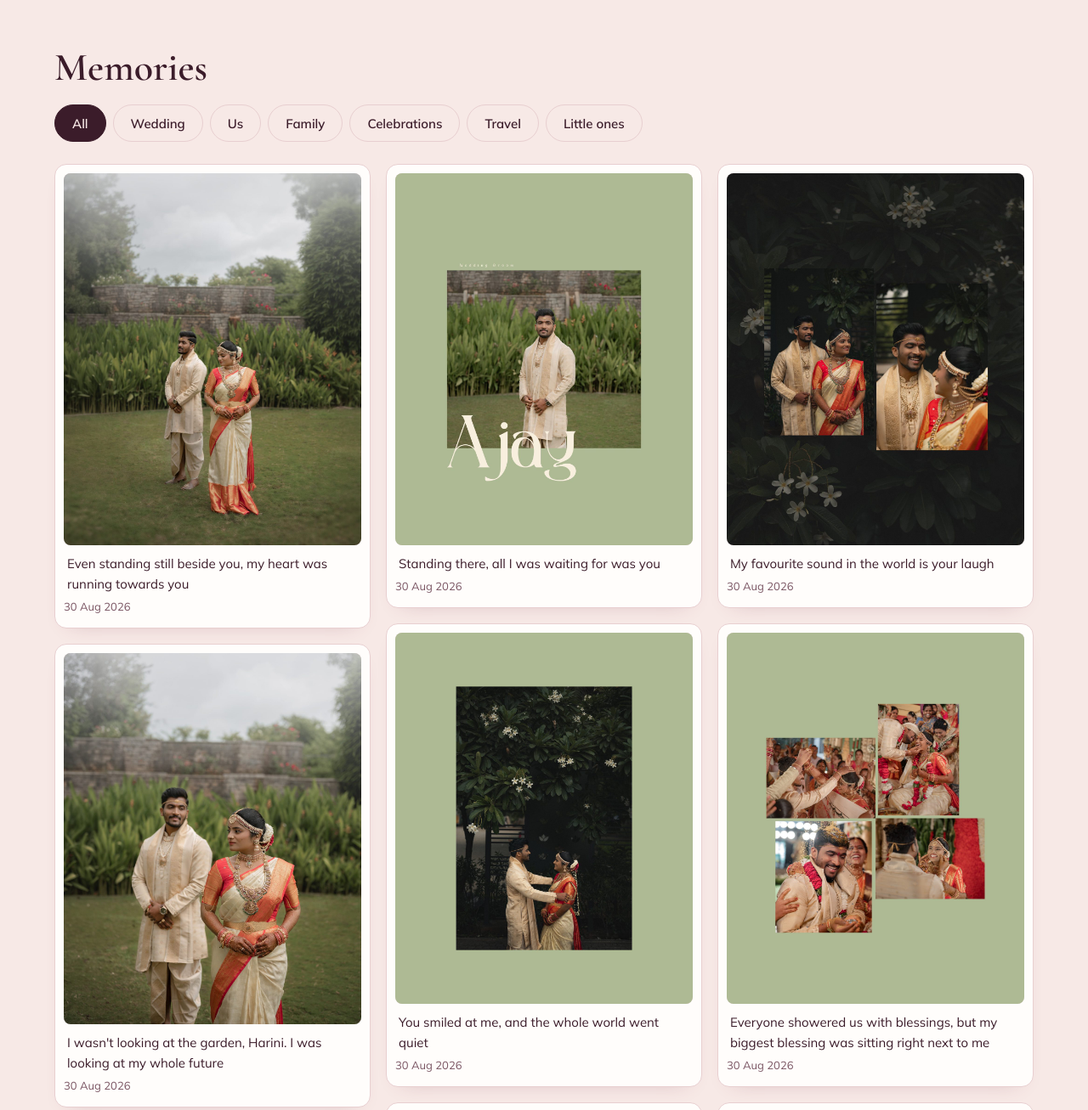
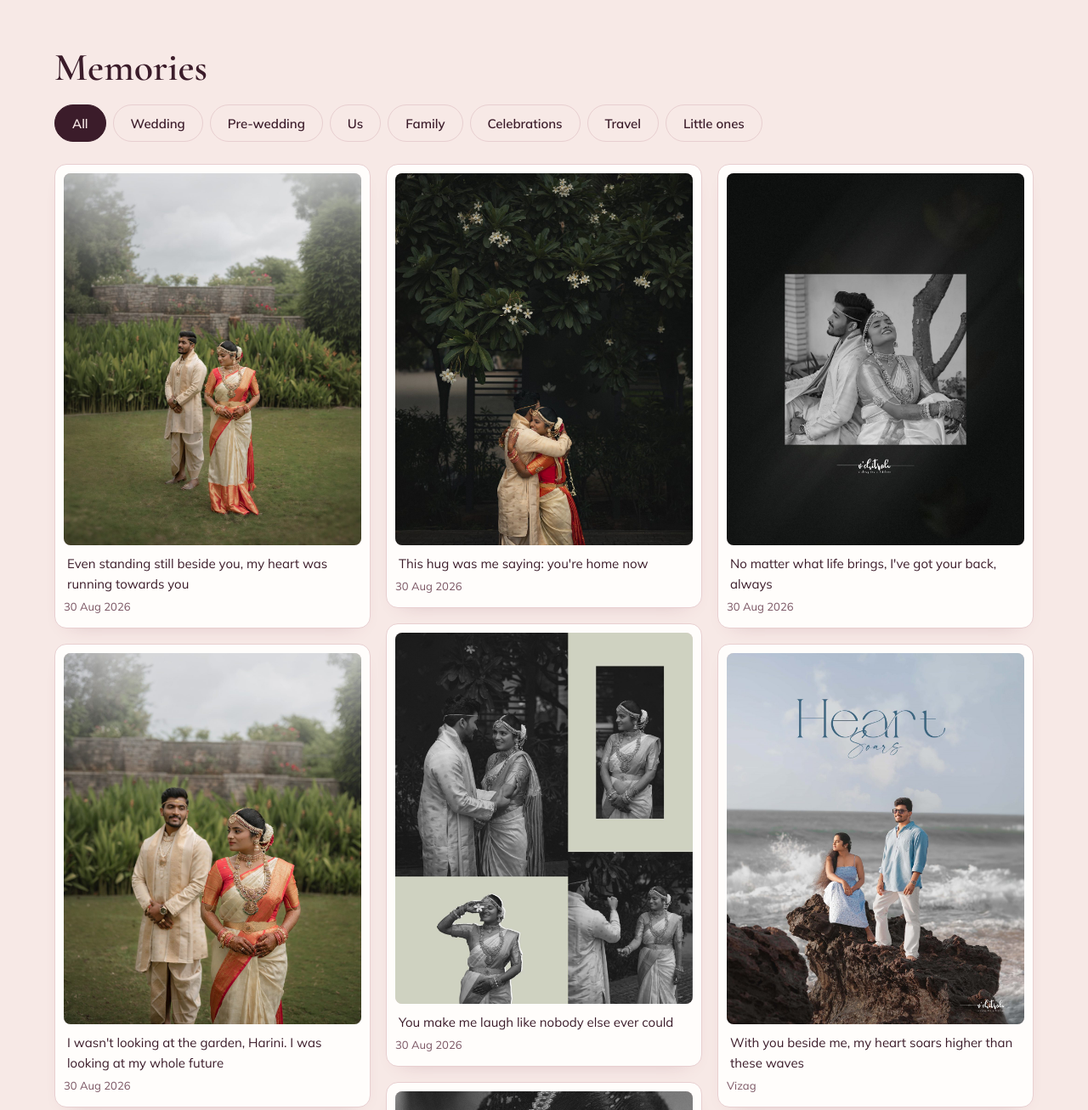
Before and after one commit to ajhr123/ajay-harini, a plain HTML site: page index.html in a window 1280 px wide. Shown: the part 1920-3227 px from the top of the page at 85% size. Drawn offline with nearby package versions, Linux system fonts and the light colour scheme.

Commit message:
Add Vizag pre-wedding shoot
Co-Authored-By: Claude Opus 5.5 <noreply@anthropic.com>
Claude-Session: https://claude.ai/code/session_015qCXLi5wJVaNCC8aWCwGuR

```diff
--- a/index.html
+++ b/index.html
@@ -166,7 +166,7 @@ input,select,textarea{font:16px Mulish,sans-serif;padding:11px 12px;border:1.5px
 {
 const $=id=>document.getElementById(id);
 const esc=s=>String(s??'').replace(/[&<>"']/g,c=>({'&':'&amp;','<':'&lt;','>':'&gt;','"':'&quot;',"'":'&#39;'}[c]));
-const CH=['All','Wedding','Us','Family','Celebrations','Travel','Little ones'];
+const CH=['All','Wedding','Pre-wedding','Us','Family','Celebrations','Travel','Little ones'];
 let chapter='All',items=[],view=[],cur=0;
 const BDAY=new Date('2026-11-30T00:00:00+11:00');
 const NOTE='30 November 2026. A little film of our years together, made with love.';
@@ -189,7 +189,7 @@ function render(){
     ?`<video src="${src(m)}" controls preload="metadata" playsinline></video>`
     :`<img src="${src(m)}" alt="${esc(m.caption||'Memory')}" loading="lazy" data-i="${i}">`}
     ${m.caption?`<figcaption>${esc(m.caption)}</figcaption>`:''}
-    <div class="meta"><span>${esc(fmt(m.date))}</span></div></figure>`).join('');
+    <div class="meta"><span>${esc([fmt(m.date),m.place].filter(Boolean).join(" · "))}</span></div></figure>`).join('');
   $('status').textContent=view.length?'':(chapter==='All'?'Our first memories are coming soon.':'Nothing in '+chapter+' yet.');
 }
 const show=i=>{cur=(i+view.length)%view.length;const m=view[cur];
--- a/memories.json
+++ b/memories.json
@@ -105,6 +105,54 @@
    "caption": "No matter what life brings, I've got your back, always",
    "date": "2026-08-30",
    "chapter": "Wedding"
+  },
+  {
+   "file": "vizag-01.jpg",
+   "type": "image",
+   "caption": "With you beside me, my heart soars higher than these waves",
+   "date": "",
+   "chapter": "Pre-wedding",
+   "place": "Vizag"
+  },
+  {
+   "file": "vizag-02.jpg",
+   "type": "image",
+   "caption": "Out of every wave in Vizag, you're the one that swept me off my feet",
+   "date": "",
+   "chapter": "Pre-wedding",
+   "place": "Vizag"
+  },
+  {
+   "file": "vizag-03.jpg",
+   "type": "image",
+   "caption": "Running wild by the sea with my favourite person in the world",
+   "date": "",
+   "chapter": "Pre-wedding",
+   "place": "Vizag"
+  },
+  {
+   "file": "vizag-04.jpg",
+   "type": "image",
+   "caption": "Holding your hands and looking up. The sky was never this beautiful before you",
+   "date": "",
+   "chapter": "Pre-wedding",
+   "place": "Vizag"
+  },
+  {
+   "file": "vizag-05.jpg",
+   "type": "image",
+   "caption": "Lead me anywhere, Harini. I'll never let go of your hand",
+   "date": "",
+   "chapter": "Pre-wedding",
+   "place": "Vizag"
+  },
+  {
+   "file": "vizag-06.jpg",
+   "type": "image",
+   "caption": "Every kiss on your forehead is a promise: I will always keep you safe",
+   "date": "",
+   "chapter": "Pre-wedding",
+   "place": "Vizag"
   }
  ]
 }
```
Also changed, not shown: media/vizag-01.jpg (added), media/vizag-02.jpg (added), media/vizag-03.jpg (added), media/vizag-04.jpg (added), media/vizag-05.jpg (added), media/vizag-06.jpg (added).
